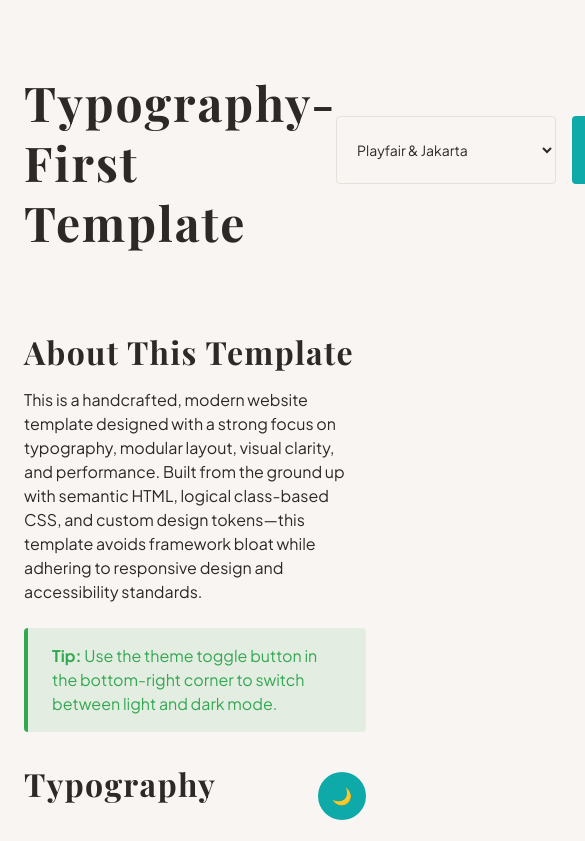
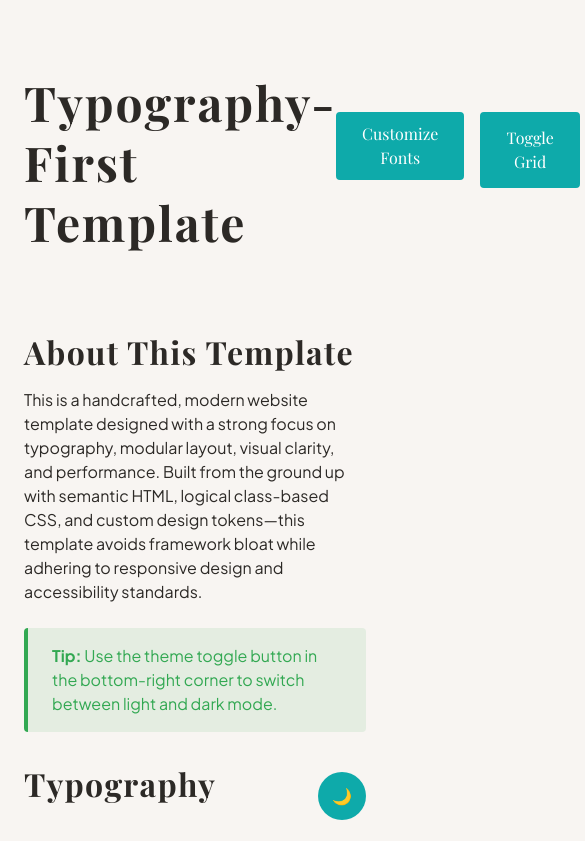
Before and after one commit to jgerbert/base, a plain HTML site: page demo/index.html in a window 390 px wide. Shown: the top 841 px of the page, 585 px wide, since content can reach past the window. Drawn offline with nearby package versions, Linux system fonts and the light colour scheme; a web font is replaced by a local one.

Commit message:
Update index.html
Updated font pairing dropdown for responsiveness.

Signed-off-by: Justin Garbett <gerbert@gmail.com>

```diff
--- a/demo/index.html
+++ b/demo/index.html
@@ -15,22 +15,25 @@
     <div class="flex justify-between items-center">
       <h1>Typography-First Template</h1>
       <div class="flex gap-2">
-        <select id="font-switcher" class="form-control" aria-label="Change font pairing">
-          <option value="default">Playfair & Jakarta</option>
-          <option value="secondary">DM Serif & Work Sans</option>
-          <option value="tertiary">Fraunces & Inter</option>
-          <option value="quaternary">Montserrat & Outfit</option>
-          <option value="quinary">EB Garamond Only</option>
-          <option value="senary">Cormorant & Source Sans</option>
-          <option value="septenary">Marcellus & Noto Sans</option>
-          <option value="octonary">DM Serif & Manrope</option>
-          <optgroup label="Use Case Specific">
-            <option value="nonary">Poppins & Open Sans (Tech)</option>
-            <option value="denary">Lora & Merriweather (Editorial)</option>
-            <option value="undenary">Syne & Space Grotesk (Creative)</option>
-            <option value="duodenary">Tenor Sans & Cormorant (Fashion)</option>
-          </optgroup>
-        </select>
+        <!-- Responsive Font Pairing Panel (Collapsible inside Header) -->
+        <div id="font-pairing-wrapper" style="width: 100%;">
+          <button id="toggle-font-preview" class="btn" style="margin-bottom: 0.5rem;">
+            Customize Fonts
+          </button>
+
+          <div id="font-pairing-preview" hidden style="padding: 1rem; border: 1px solid var(--color-subtle); border-radius: 4px;">
+            <label for="font-pairing-select" style="font-weight: 600; display: block; margin-bottom: 0.5rem;">Font Pairing</label>
+            <select id="font-pairing-select" style="width: 100%; max-width: 100%; padding: 0.5rem; font-size: 1rem; border: 1px solid var(--color-subtle); border-radius: 4px;">
+              <option value="EB Garamond|Plus Jakarta Sans" selected>EB Garamond + Plus Jakarta Sans</option>
+              <option value="DM Serif Display|Inter">DM Serif Display + Inter</option>
+              <option value="Merriweather|Work Sans">Merriweather + Work Sans</option>
+              <option value="Cormorant Garamond|Raleway">Cormorant Garamond + Raleway</option>
+              <option value="Lora|Source Sans Pro">Lora + Source Sans Pro</option>
+              <option value="Vollkorn|Noto Sans">Vollkorn + Noto Sans</option>
+              <option value="custom">Custom Fonts…</option>
+            </select>
+          </div>
+        </div>
         <button class="btn" id="grid-toggle">Toggle Grid</button>
       </div>
     </div>
```
